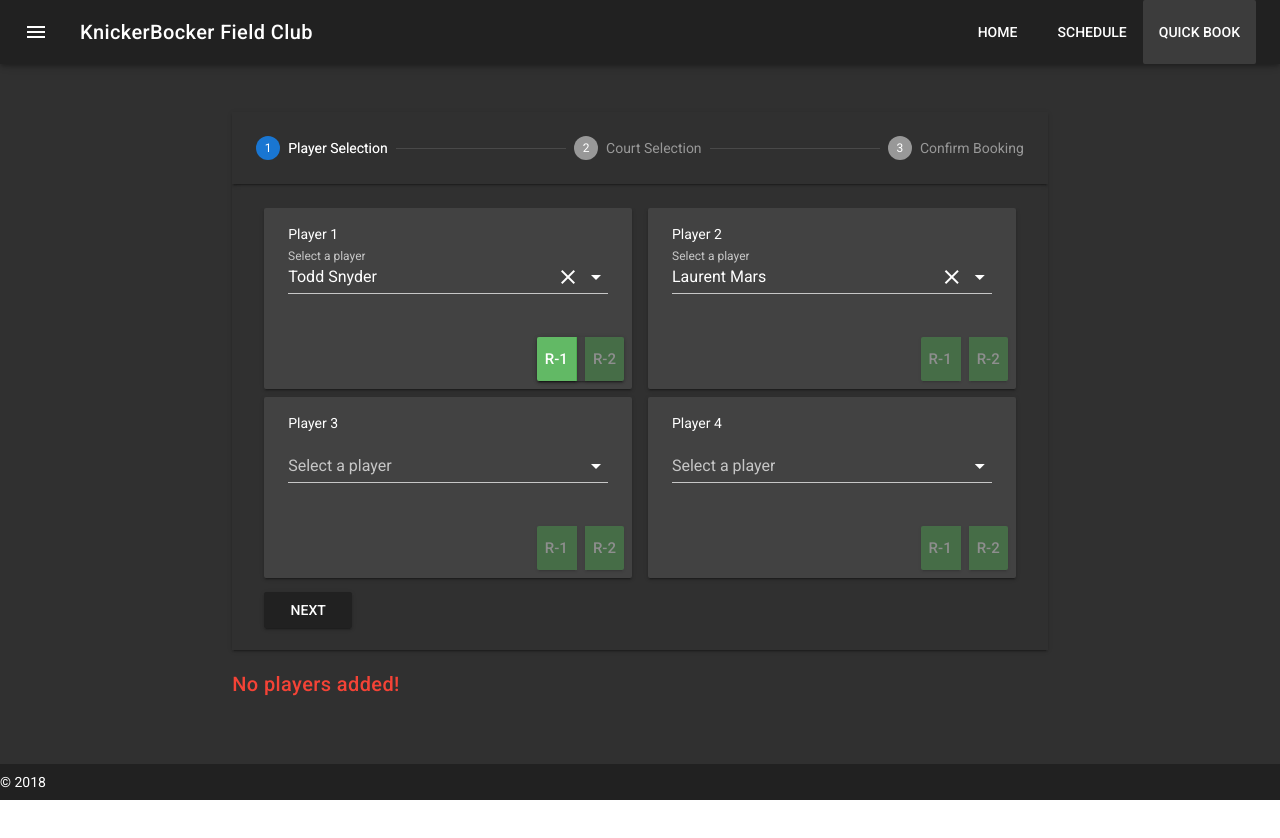
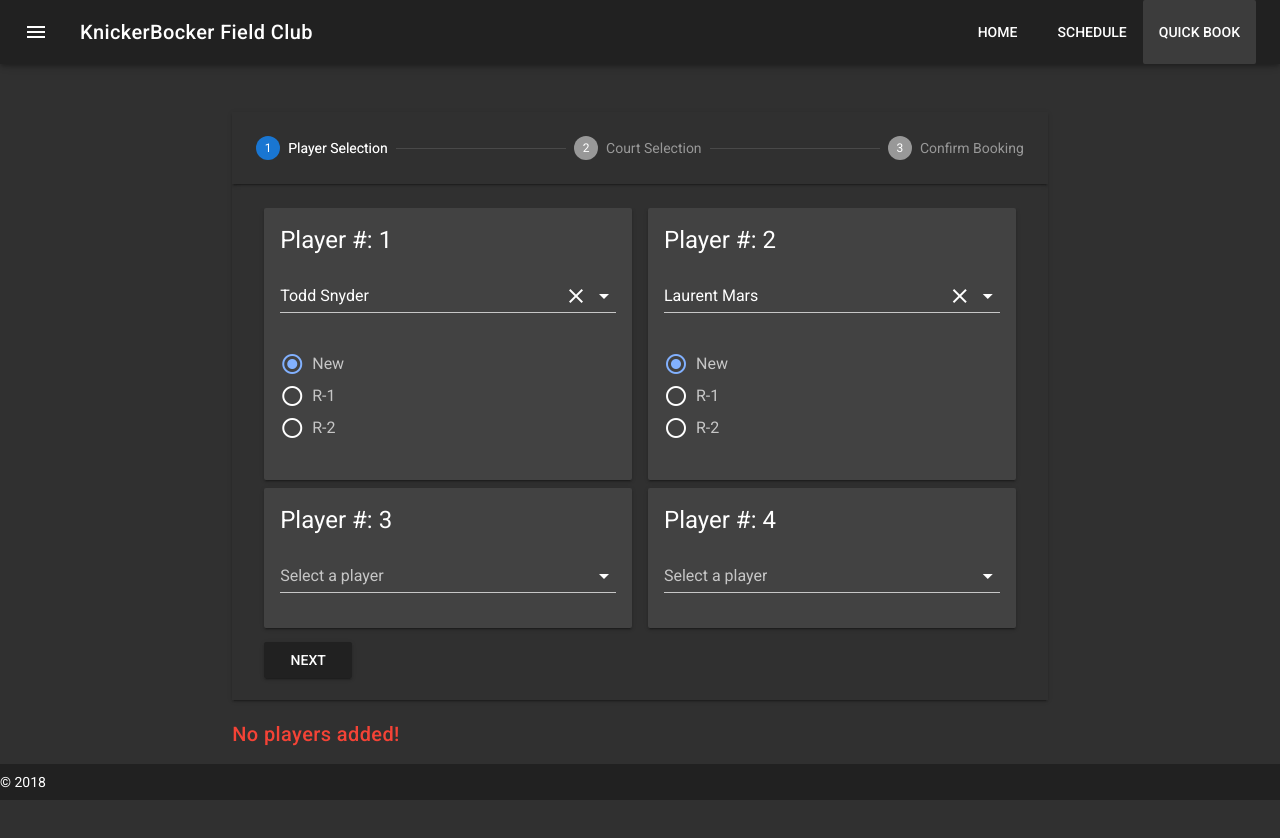
Before and after one commit to dfimiarz/clubhouse-frontend, a Vue app: page /sessions/new in a window 1280 px wide. Shown: the top 838 px of the page. Before the commit the page ends 800 px from the top, so only its background shows below. Built offline with nearby package versions, Linux system fonts and the light colour scheme.

Commit message:
Using radio buttons for player type selection

```diff
--- a/src/components/RegularMatchBooking.vue
+++ b/src/components/RegularMatchBooking.vue
@@ -4,23 +4,22 @@
     <v-flex xs12 lg10>
       <v-stepper v-model="bookingStep">
         <v-stepper-header>
-          <v-stepper-step :complete="e1 > 1" step="1">Player Selection</v-stepper-step>
+          <v-stepper-step :complete="bookingStep > 1" step="1">Player Selection</v-stepper-step>
           <v-divider></v-divider>
-          <v-stepper-step :complete="e1 > 2" step="2">Court Selection</v-stepper-step>
+          <v-stepper-step :complete="bookingStep > 2" step="2">Court Selection</v-stepper-step>
           <v-divider></v-divider>
           <v-stepper-step step="3">Confirm Booking</v-stepper-step>
         </v-stepper-header>
         <v-stepper-items>
           <v-stepper-content step="1">
-            <v-layout wrap="" row justify-start="" align-center="">
+            <v-layout wrap="" row justify-start="" align-baseline="">
               <v-flex
                 v-for="(player, index) in match.players"
                 :key="index"
-                xs12 sm6
+                xs12 md6
                 class="mb-2"
               >
-                <!--<player-booking :player="match.players[n-1]" v-on:remove-player="removePlayer" v-if="match.players[n-1] != null"></player-booking>-->
-                <player-selector :index="index" :player="player" v-on:player-updated="updatePlayer" v-on:repeat-status-updated="updateRepeaterStatus"></player-selector>
+                <player-selector :index="index" :player="player" v-on:update:player="updatePlayer"></player-selector>
               </v-flex>
               <v-btn @click="bookingStep = 2">
                 Next
@@ -78,10 +77,10 @@ export default {
       players: [],
       match: {
         players: [
-            { memberid: 1, repeater: '1'},
-            { memberid: 2, repeater: null},
-            { memberid: null, repeater: null},
-            { memberid: null, repeater: null}
+            { memberid: 1, repeater: '1', errors: []},
+            { memberid: 2, repeater: undefined, errors: []},
+            { memberid: undefined, repeater: undefined, errors: []},
+            { memberid: undefined, repeater: undefined, errors: []}
           ],
         court: null,
         start: null
@@ -93,19 +92,17 @@ export default {
   methods:{
     updatePlayer: function (updatePlayerInfo){
 
+      console.log("updating player in parent")
+
       var index = updatePlayerInfo.index
-      var newid = updatePlayerInfo.id
+      var newId = updatePlayerInfo.id
+      var repeater = updatePlayerInfo.repeater
 
-      var newplayer = { memberid: newid, repeater : null }
+      //var newplayer = { memberid: newId, repeater : repeater, errors: [] }
 
-      this.match.players.splice(index,1,newplayer)
-    },
-    updateRepeaterStatus: function(updatedRepeaterStatus){
-
-      var index = updatedRepeaterStatus.index
-      var newStatus = updatedRepeaterStatus.repeater
-
-      this.match.players[index].repeater = newStatus
+      //this.match.players.splice(index,1,newplayer)
+      this.match.players[index].memberid = newId
+      this.match.players[index].repeater = repeater
 
     },
     addPlayer: function (){
--- a/src/components/booking/PlayerSelector.vue
+++ b/src/components/booking/PlayerSelector.vue
@@ -4,24 +4,43 @@
     class="mx-2"
     >
         <v-card-text>
-            <v-layout justify-start="" align-center="" row wrap >
-                <v-flex xs12 class="px-2">
-                    Player {{ index + 1 }}
+            <v-layout justify-start="" align-baseline="" row wrap >
+                <v-flex xs12 >
+                     <div class="headline">Player #: {{ index + 1 }}</div>
+                </v-flex>
+                <v-flex xs12 class="pt-2">
                     <v-autocomplete
                     :items="clubMembers"
                     item-text="name"
                     item-value="id"
-                    v-model="memberId"
+                    v-model="memberid"
                     label="Select a player"
                     clearable
+                    :error-messages="player.errors"
+                    single-line
                     >
                     </v-autocomplete>
                 </v-flex>
+                <v-flex xs12>
+                     <v-layout justify-end="" align-end="" align-content-end="" >
+                         <v-flex xs12 class="text-xs-right">
+                             <transition name="slide-fade">
+                                <v-radio-group v-model="picked" column="" v-show="memberid != undefined">
+                                    <v-radio label="New" value="0"></v-radio>
+                                    <v-radio label="R-1" value="1"></v-radio>
+                                    <v-radio label="R-2" value="2"></v-radio>
+                                </v-radio-group>
+                             </transition>
+                         </v-flex>
+                     </v-layout>
+                </v-flex>
             </v-layout>
         </v-card-text>
+        <!--
         <v-card-actions>
+
             <v-spacer></v-spacer>
-            <v-btn-toggle v-model="repeatStatus" >
+            <v-btn-toggle v-model="repeater">
                 <v-btn large="" color='green' value="1">
                     R-1
                 </v-btn>
@@ -29,14 +48,15 @@
                     R-2
                 </v-btn>
             </v-btn-toggle>
-            <!--
+
             <v-spacer></v-spacer>
             <v-btn @click="addPlayer()">
                 Select
             </v-btn>
-            -->
+
 
         </v-card-actions>
+        -->
     </v-card>
 </template>
 
@@ -44,22 +64,39 @@
 export default {
   name: "PlayerSelector",
   props: {
-      index: {
+        index: {
           type:Number,
           required: true
         },
-      player: {
+        player: {
           type: Object,
           required: true,
           default: function(){
-              return { memberid: null, repeater: null }
+              return { memberid: undefined, repeater: undefined, errors: [] }
           }
-        }
-      },
+      }
+    },
   data: function() {
     return {
+        memberid: this.player.memberid,
+        repeater: this.player.repeater,
+        picked: "0"
+    }
+  },
+  watch: {
+      player: {
+          deep: true,
+          handler: function(){
+              console.log("Player prop updated")
+          }
+      },
+      repeater: function(nVal,oVal){
+              console.log("Repeate updated " + JSON.stringify(nVal) + JSON.stringify(oVal))
 
-    }
+      },
+      memberid: function(nVal,oVal){
+              console.log("Member updated " + JSON.stringify(nVal) + JSON.stringify(oVal))
+      }
   },
   methods: {
 
@@ -72,27 +109,22 @@ export default {
         get: function(){
             return this.player.memberid
         },
-        set: function(playerId){
-           var updatedPlayer = { index: this.index, id: playerId }
-           this.$emit('player-updated', updatedPlayer )
+        set: function(newPlayerId){
+           var updatedPlayer = { index: this.index, id: newPlayerId, repeater: this.repeatStatus }
+           this.$emit('update:player', updatedPlayer )
         }
     },
     repeatStatus: {
         get: function(){
             return this.player.repeater
         },
-        set: function(value){
-           var repeatStatusInfo = { index: this.index, repeater : value  }
-           this.$emit('repeat-status-updated', repeatStatusInfo )
+        set: function(newRepeaterValue){
+           var updatedPlayer = { index: this.index, id: this.memberId, repeater: newRepeaterValue }
+           this.$emit('update:player', updatedPlayer )
         }
     }
-
-
-  },
-  created: function(){
-
   }
-};
+}
 </script>
 
 <!-- Add "scoped" attribute to limit CSS to this component only -->
--- a/src/store/modules/member.js
+++ b/src/store/modules/member.js
@@ -21,7 +21,7 @@ const state = {
         {name: 'Boris Alter', id: 5, role: 'member'},
         {name: 'Daniel Fmith (Guest)', id: 6, role: 'guest'},
         {name: 'Erick Tester (Guest)', id: 7, role: 'guest'}
-      ],
+      ]
 
 }
 
```
Also changed, not shown: src/components/AddSession.vue (+0 -22 lines).
